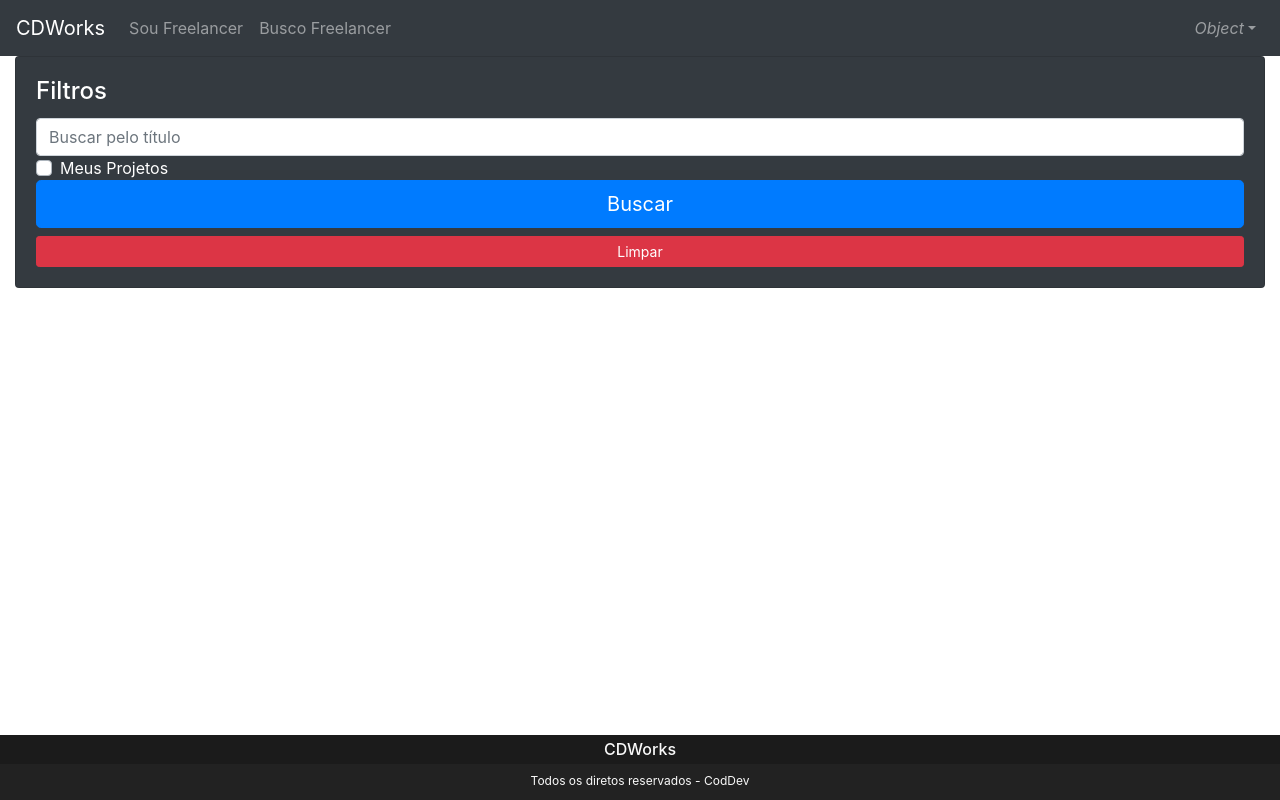
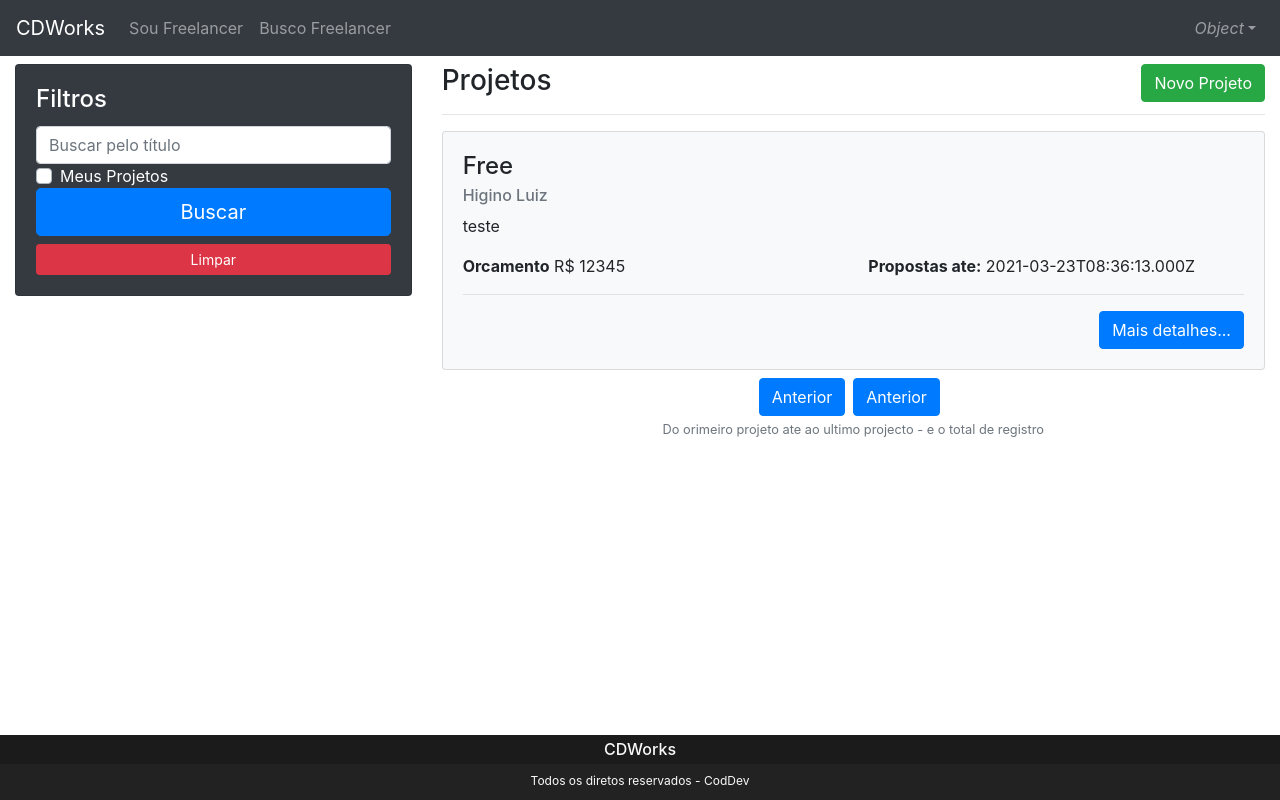
Before and after one commit to goncalveshigino/CDWorks, a Vue app: page /dashboard in a window 1280 px wide. Built offline with nearby package versions, Linux system fonts and the light colour scheme.

Commit message:
Tela dashboard

```diff
--- a/src/views/Dashboard.vue
+++ b/src/views/Dashboard.vue
@@ -1,8 +1,8 @@
 <template>
    <div id="dash" class="container-fluid">
        <div class="row">
-           <div class="col-12 col-sm 8col-dm-0 sidebar">
-               <b-card title="Filtros" tag="article" class="mb-2" bg-variant="dark" text-variant="white">
+           <div class="col-12 col-sm-4 col-dm-3 sidebar">
+               <b-card title="Filtros" tag="article" class="my-2" bg-variant="dark" text-variant="white">
                    <b-form @submit.prevent="onSubmit" @reset.prevent="onReset">
                         <div class="row">
                             <div class="col-12">
@@ -22,6 +22,43 @@
                    </b-form>
                </b-card>
            </div>
+
+            <div class="col-12 col-sm-8 col-dm-9 lista my-2">
+
+            <b-button class="float-right" @click="() => $router.push('./jobs/new')" variant="success">Novo Projeto</b-button>
+            <h3>Projetos</h3>
+            <hr>
+
+            <div v-if="jobs && jobs.length > 0">
+
+              <b-card v-for="job in jobs" :key="job.id" :title="job.title" :sub-title="job.Hirer.name" class="my-2" bg-variant="light">
+                <b-card-text>{{job.description}}</b-card-text>
+                <div class="row">
+                    <div class="col-6">
+                        <strong>Orcamento</strong>
+                        R$ {{job.budget}}
+                    </div>
+                      <div class="col-6">
+                        <strong>Propostas ate:</strong>
+                          {{job.deadline}}
+                    </div>
+                </div>
+                <div class="text-right">
+                 <hr>
+                 <b-button variant="primary">Mais detalhes...</b-button>
+                </div>
+              </b-card>
+
+              <div class="actions text-center">
+
+                  <b-button  variant="primary" @click="previus()" class="mr-2">Anterior</b-button>
+                  <b-button  variant="primary" @click="previus()" class="mr-2">Anterior</b-button>
+                  <p class="text-muted"><small>Do orimeiro projeto ate ao ultimo projecto - e o total de registro</small></p>
+              </div>
+            </div>
+
+             <div v-else><span class="text-muted">Nenhum projeto encontrado...</span></div>
+            </div>
        </div>
    </div>
 </template>
@@ -29,7 +66,52 @@
 <script>
 export default {
   data: () => ({
-     jobs: null,
+     jobs:[
+
+         {
+                "id": 1,
+                "userId": 1,
+                "title": "Free",
+                "description": "teste",
+                "budget": "12345",
+                "deadline": "2021-03-23T08:36:13.000Z",
+                "createdAt": "2021-03-23T10:30:40.000Z",
+                "updatedAt": "2021-03-23T10:30:40.000Z",
+                "Hirer": {
+                    "id": 1,
+                    "name": "Higino Luiz",
+                    "description": null,
+                    "pic": "http://localhost:3000/uploads1616495375401-luiz.jpeg",
+                    "email": "higino@gmail.com",
+                    "password": "$2b$10$3XtAtJpkuK8YFTIoVZ5hCuUvqvU6kGOye0TBVfi3kk8YttqmyGDO.",
+                    "createdAt": "2021-03-23T10:29:30.000Z",
+                    "updatedAt": "2021-03-23T10:29:35.000Z"
+                },
+                "Skills": [
+                    {
+                        "id": 3,
+                        "name": "vueJs",
+                        "JobSkills": {
+                            "createdAt": "2021-03-23T10:30:51.000Z",
+                            "updatedAt": "2021-03-23T10:30:51.000Z",
+                            "jobId": 1,
+                            "SkillId": 3
+                        }
+                    },
+                      {
+                        "id": 3,
+                        "name": "vueJs",
+                        "JobSkills": {
+                            "createdAt": "2021-03-23T10:30:51.000Z",
+                            "updatedAt": "2021-03-23T10:30:51.000Z",
+                            "jobId": 1,
+                            "SkillId": 3
+                        }
+                      }
+                ]
+         }
+
+     ],
      filters: {
          title: '',
          myJobs: false
```
